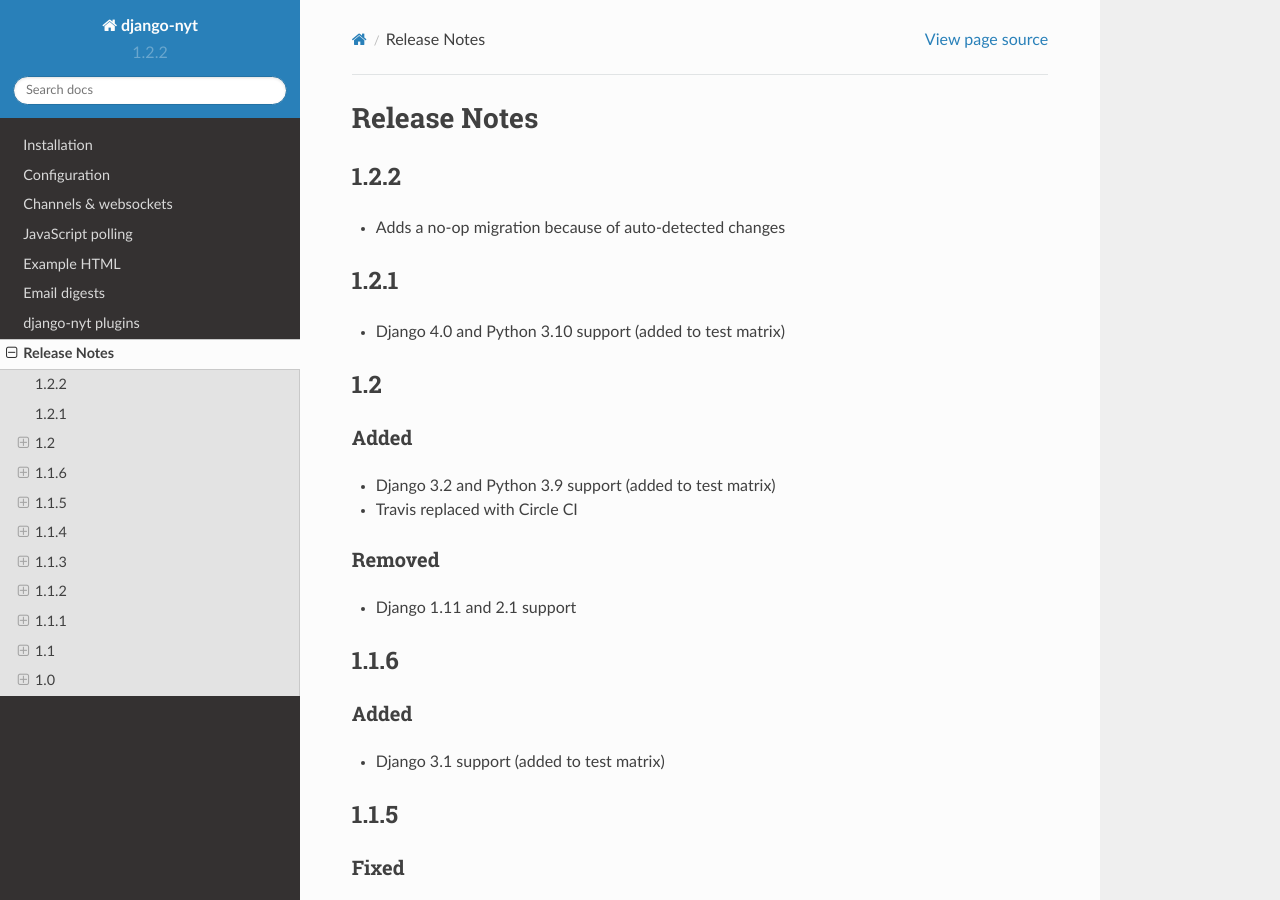
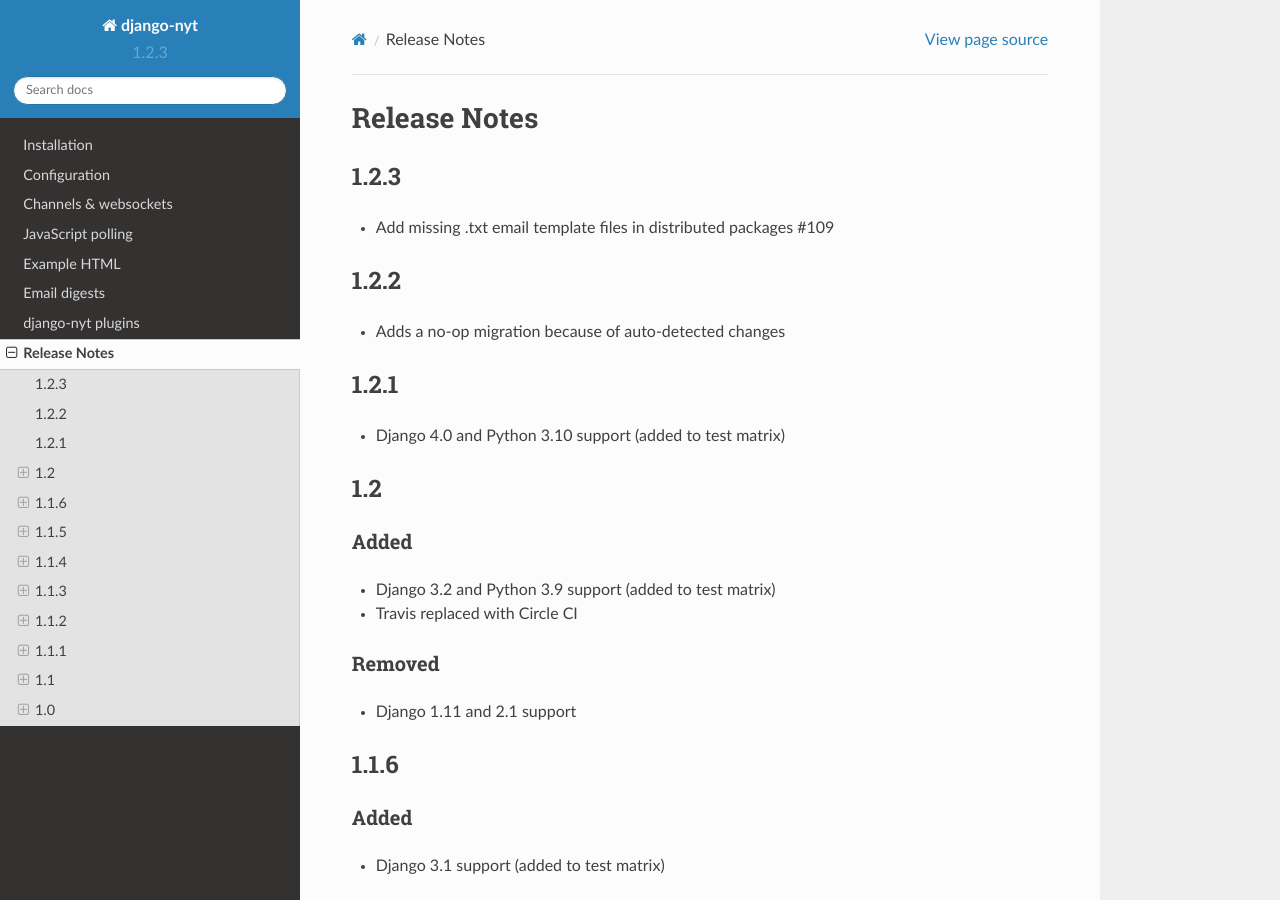
Before and after one commit to django-wiki/django-nyt, a Sphinx documentation site: the page built from docs/release_notes.rst, in a window 1280 px wide and 900 px high. Built offline with Sphinx 7.4.7 and the Read the Docs theme 2.0.0, drawn with Linux system fonts in a browser that asks for light colours; pages that are not in the unit, such as notebooks, are missing from menus.

Commit message:
Bump to 1.2.3

```diff
--- a/django_nyt/__init__.py
+++ b/django_nyt/__init__.py
@@ -1,5 +1,5 @@
 _disable_notifications = False
 
-__version__ = "1.2.2"
+__version__ = "1.2.3"
 
 default_app_config = "django_nyt.apps.DjangoNytConfig"
--- a/docs/release_notes.rst
+++ b/docs/release_notes.rst
@@ -1,5 +1,11 @@
 Release Notes
 =============
+
+1.2.3
+-----
+
+* Add missing .txt email template files in distributed packages #109
+
 
 1.2.2
 -----
```
